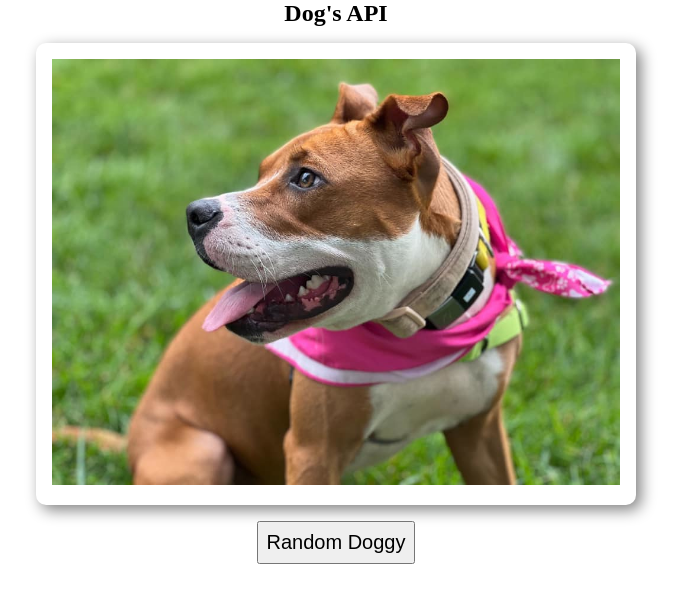
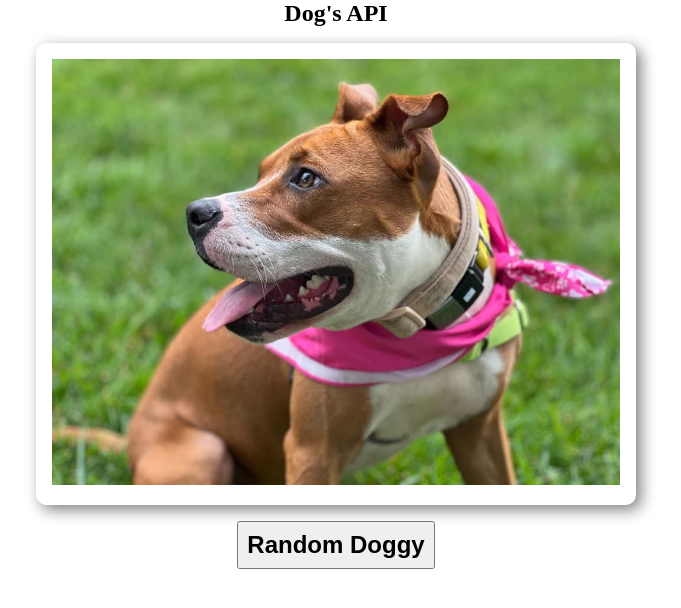
Before and after one commit to StraussJack/API_random-dogs, a plain HTML site: page index.html in a window 1280 px wide. Shown: the whole page, without its empty margins (304-985 px from the left). Drawn offline with Linux system fonts and the light colour scheme.

Commit message:
files modified

```diff
--- a/style.css
+++ b/style.css
@@ -34,5 +34,6 @@ body {
 
 .btn   {
     padding: 8px;
-    font-size: 20px;
+    font-size: 1.5em;
+    font-weight: 600;
 }
```
